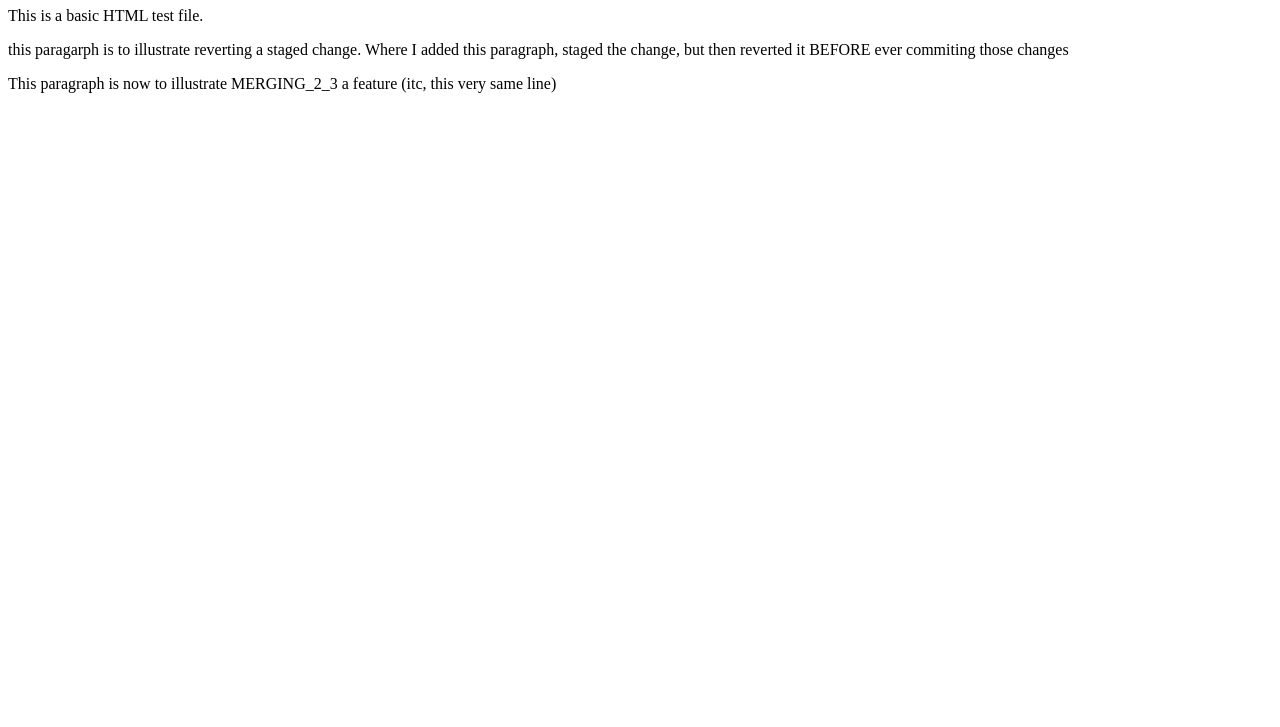
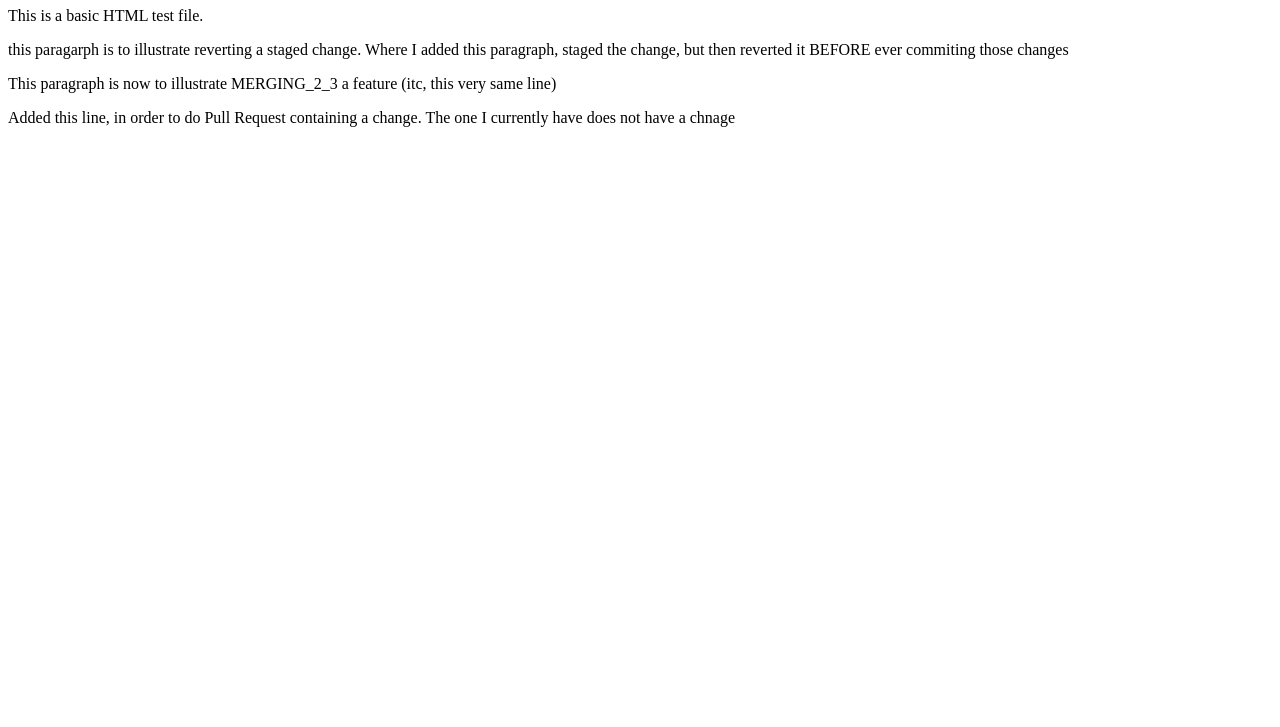
Before and after one commit to PSStudent01/302.1-activity_3, a plain HTML site: page index.html in a window 1280 px wide. Shown: the part 73-800 px from the top of the page. Drawn offline with Linux system fonts and the light colour scheme.

Commit message:
making a chnage to 'index.html' file in my 'fetaure brnch 'featuure_II/new-feature_2'

```diff
--- a/index.html
+++ b/index.html
@@ -11,6 +11,8 @@
     <p>this paragarph is to illustrate reverting a staged change. Where I added this paragraph, staged the change, but then reverted it BEFORE ever commiting those changes</p>
 
     <p>This paragraph is now to illustrate MERGING_2_3 a feature (itc, this very same line)</p>
+
+    <p>Added this line, in order to do Pull Request containing a change. The one I currently have does not have a chnage</p>
   </p>
 </body>
 </html>
```
